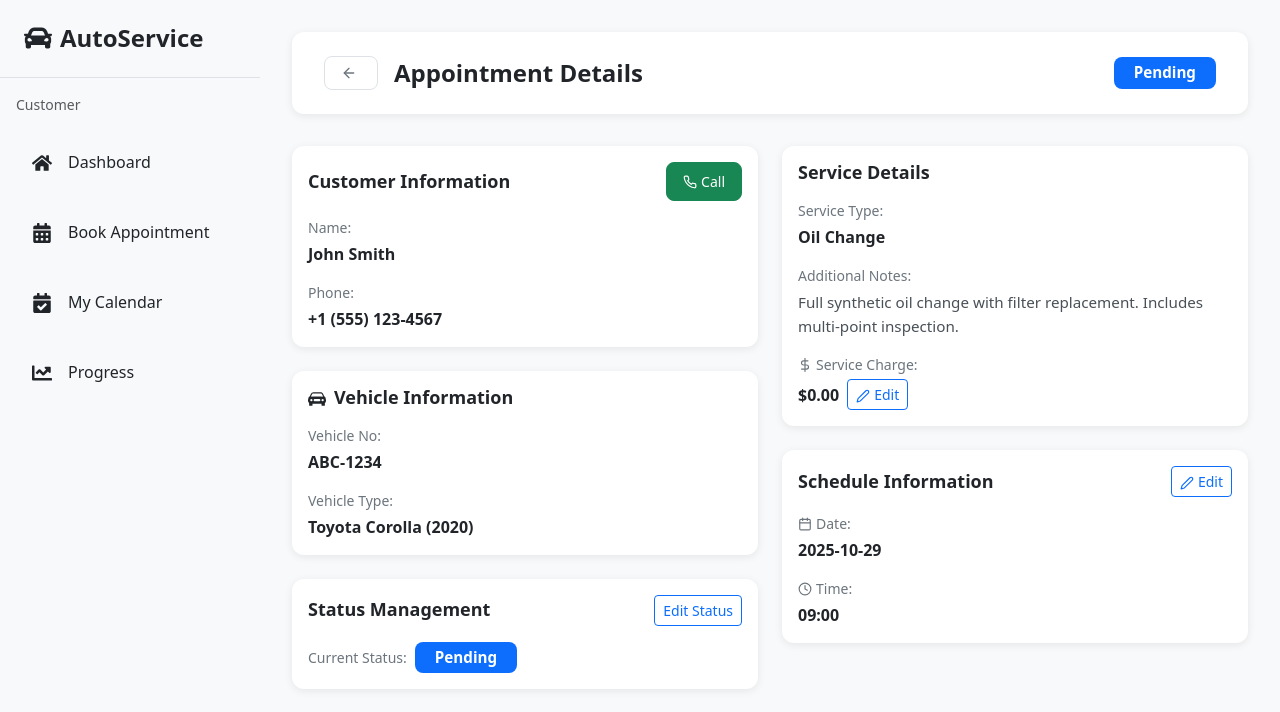
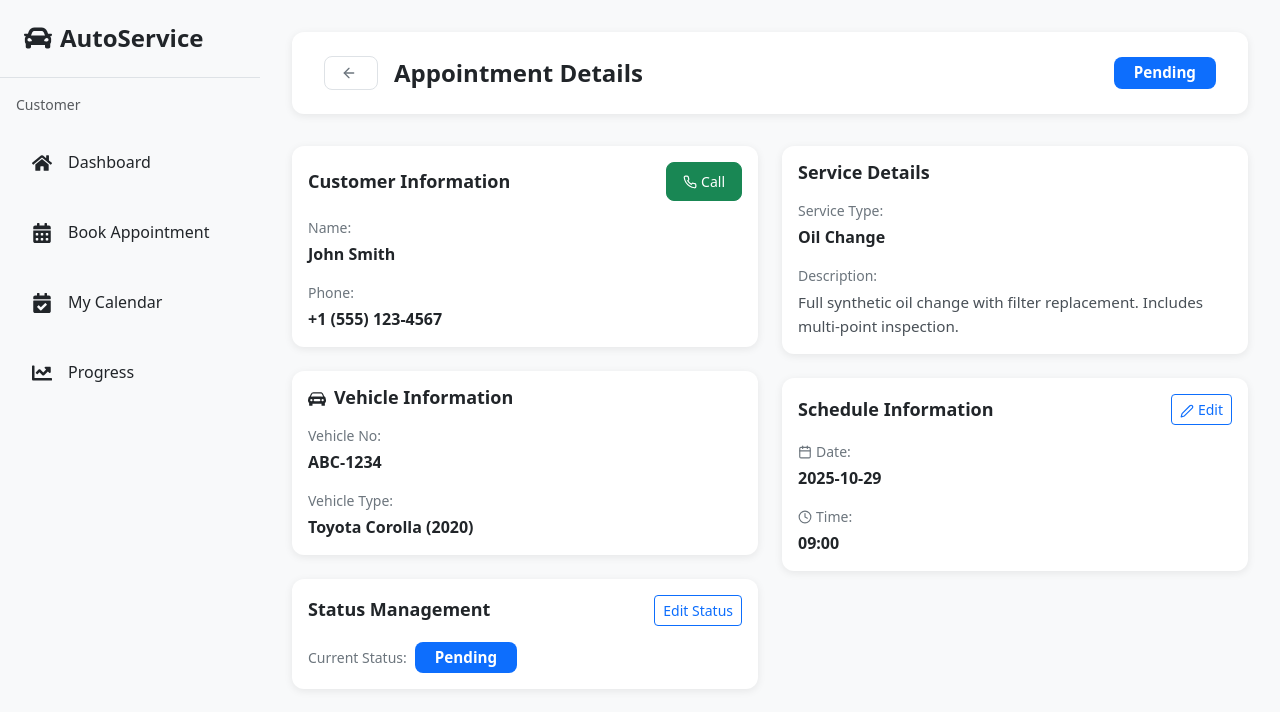
Before and after one commit to Serryudy/EAD, a React app in the folder frontend/: page /employeeappointment/1 in a window 1280 px wide. Shown: the top 712 px of the page. Built offline with nearby package versions, Linux system fonts and the light colour scheme; the HTML template or start-up script is replaced by a standard one.

Commit message:
Removed Service charge

```diff
--- a/frontend/src/components/BookAppointment/AppointmentFormFields.tsx
+++ b/frontend/src/components/BookAppointment/AppointmentFormFields.tsx
@@ -53,7 +53,7 @@ const AppointmentFormFields: React.FC<AppointmentFormFieldsProps> = ({
                 </Form.Label>
                 <Form.Control
                   type="text"
-                  placeholder="e.g., AB12 XYZ"
+                  placeholder="e.g., ABC-1234"
                   value={formData.vehicleNo}
                   onChange={(e) => onVehicleNoChange(e.target.value)}
                   required
--- a/frontend/src/components/Dashboard/EmployeeAppoinmentDetails.tsx
+++ b/frontend/src/components/Dashboard/EmployeeAppoinmentDetails.tsx
@@ -1,7 +1,7 @@
 import React, { useState } from 'react';
 import { Container, Row, Col, Card, Badge, Button, Form, Modal, Toast, ToastContainer } from 'react-bootstrap';
 import { useParams, useNavigate } from 'react-router-dom';
-import { FiArrowLeft, FiPhone, FiCalendar, FiClock, FiDollarSign, FiEdit2, FiCheck } from 'react-icons/fi';
+import { FiArrowLeft, FiPhone, FiCalendar, FiClock, FiEdit2, FiCheck } from 'react-icons/fi';
 import { BsFillCarFrontFill } from 'react-icons/bs';
 import './EmployeeAppoinmentDetails.css';
 
@@ -22,7 +22,6 @@ interface AppointmentDetails {
   status: AppointmentStatus;
   service: string;
   serviceDescription: string;
-  serviceCharge: number;
   notes: string;
 }
 
@@ -46,7 +45,6 @@ const EmployeeAppoinmentDetails: React.FC = () => {
     status: 'pending',
     service: 'Oil Change',
     serviceDescription: 'Full synthetic oil change with filter replacement. Includes multi-point inspection.',
-    serviceCharge: 0,
     notes: 'Customer requested Mobil 1 synthetic oil.'
   });
 
@@ -57,8 +55,6 @@ const EmployeeAppoinmentDetails: React.FC = () => {
   const [newTime, setNewTime] = useState<string>(appointment.time);
   const [showConfirmModal, setShowConfirmModal] = useState<boolean>(false);
   const [showStatusConfirmModal, setShowStatusConfirmModal] = useState<boolean>(false);
-  const [isEditingCharge, setIsEditingCharge] = useState<boolean>(false);
-  const [newCharge, setNewCharge] = useState<number>(appointment.serviceCharge);
   const [showToast, setShowToast] = useState(false);
   const [toastMessage, setToastMessage] = useState('');
   const [toastVariant, setToastVariant] = useState<'success' | 'danger'>('success');  const handleCallCustomer = (): void => {
@@ -104,19 +100,6 @@ const EmployeeAppoinmentDetails: React.FC = () => {
     setIsEditingSchedule(false);
     setShowConfirmModal(false);
     setToastMessage('Schedule updated and customer will be notified!');
-    setToastVariant('success');
-    setShowToast(true);
-  };
-
-  const handleEditCharge = (): void => {
-    setNewCharge(appointment.serviceCharge);
-    setIsEditingCharge(true);
-  };
-
-  const handleSaveCharge = (): void => {
-    setAppointment({ ...appointment, serviceCharge: newCharge });
-    setIsEditingCharge(false);
-    setToastMessage('Service charge updated successfully!');
     setToastVariant('success');
     setShowToast(true);
   };
@@ -272,51 +255,8 @@ const EmployeeAppoinmentDetails: React.FC = () => {
                     <strong>{appointment.service}</strong>
                   </div>
                   <div className="info-item">
-                    <label>Additional Notes:</label>
+                    <label>Description:</label>
                     <p className="service-description">{appointment.serviceDescription}</p>
-                  </div>
-                  <div className="info-item">
-                    <label>
-                      <FiDollarSign className="me-1" />
-                      Service Charge:
-                    </label>
-                    {isEditingCharge ? (
-                      <div className="d-flex gap-2 align-items-center mt-2">
-                        <Form.Control
-                          type="number"
-                          min="0"
-                          step="0.01"
-                          value={newCharge === 0 ? '' : newCharge}
-                          onChange={(e) => setNewCharge(parseFloat(e.target.value) || 0)}
-                          placeholder="0.00"
-                          style={{ width: '150px' }}
-                        />
-                        <Button variant="success" size="sm" onClick={handleSaveCharge}>
-                          Save
-                        </Button>
-                        <Button
-                          variant="secondary"
-                          size="sm"
-                          onClick={() => setIsEditingCharge(false)}
-                        >
-                          Cancel
-                        </Button>
-                      </div>
-                    ) : (
-                      <div className="d-flex align-items-center gap-2">
-                        <strong className="cost-amount">
-                          ${appointment.serviceCharge.toFixed(2)}
-                        </strong>
-                        <Button
-                          variant="outline-primary"
-                          size="sm"
-                          onClick={handleEditCharge}
-                        >
-                          <FiEdit2 className="me-1" />
-                          Edit
-                        </Button>
-                      </div>
-                    )}
                   </div>
                 </div>
               </Card.Body>
@@ -395,8 +335,6 @@ const EmployeeAppoinmentDetails: React.FC = () => {
                 )}
               </Card.Body>
             </Card>
-
-
           </Col>
         </Row>
       </Container>
```
